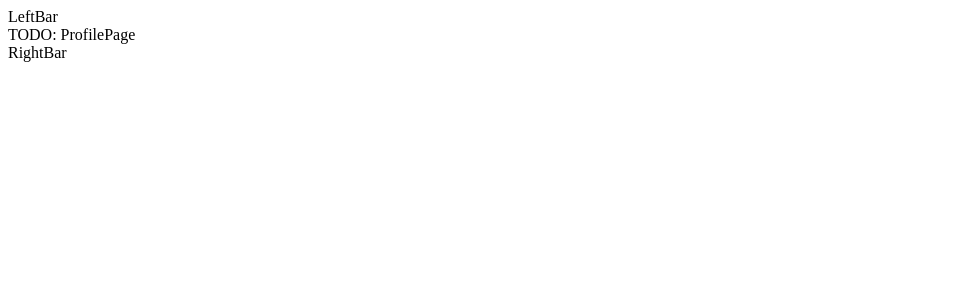
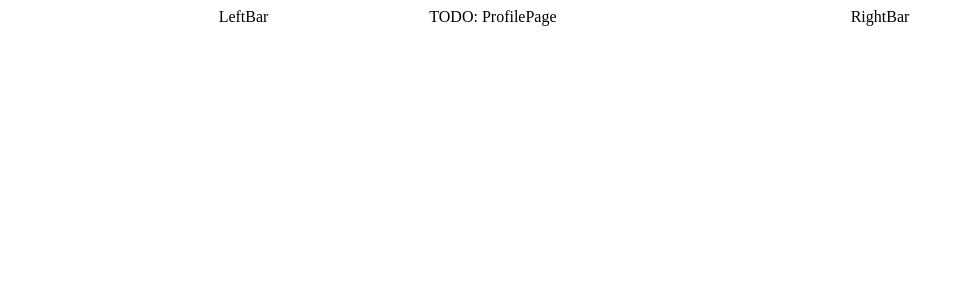
Before and after one commit to MintbeanHackathons/2021-05-07-social-media-site-hackathon, a React (Vite) app in the folder packages/frontend/: page /auth/profile in a window 1280 px wide. Shown: the top 300 px of the page, without its empty margins (0-965 px from the left). Built offline with nearby package versions, Linux system fonts and the light colour scheme.

Commit message:
App layout is now 3column.

```diff
--- a/packages/frontend/src/App.jsx
+++ b/packages/frontend/src/App.jsx
@@ -1,5 +1,7 @@
 import React from "react";
 import { BrowserRouter as Router, Switch, Route, Link } from "react-router-dom";
+import { Grid } from "@material-ui/core";
+
 import MainBar from "./layout/MainBar";
 import LeftBar from "./layout/LeftBar";
 import RightBar from "./layout/RightBar";
@@ -14,6 +16,7 @@
   return (
     <div>
       <Router>
+        <Grid container>
           <LeftBar />
           <MainBar>
             <Switch>
@@ -33,6 +36,7 @@
             </Switch>
           </MainBar>
           <RightBar />
+        </Grid>
       </Router>
     </div>
   );
--- a/packages/frontend/src/layout/LeftBar.jsx
+++ b/packages/frontend/src/layout/LeftBar.jsx
@@ -1,10 +1,16 @@
 import Grid from "@material-ui/core/Grid";
 import React from "react";
+import { makeStyles } from "@material-ui/core/styles";
 
 export default function LeftBar() {
   return (
     <Grid item xs={4}>
-      LeftBar
+      <Grid container>
+        <Grid item xs={6} /> {/* Leave half the column */}
+        <Grid item xs={6}>
+          LeftBar
+        </Grid>
+      </Grid>
     </Grid>
   );
 }
--- a/packages/frontend/src/layout/RightBar.jsx
+++ b/packages/frontend/src/layout/RightBar.jsx
@@ -4,7 +4,12 @@
 export default function RightBar() {
   return (
     <Grid item xs={4}>
-      RightBar
+      <Grid container>
+        <Grid item xs={6}>
+          RightBar
+        </Grid>
+        <Grid item xs={12} /> {/* Leave half the page */}
+      </Grid>
     </Grid>
   );
 }
```
Lines whose indentation alone changed are shown as unchanged.
